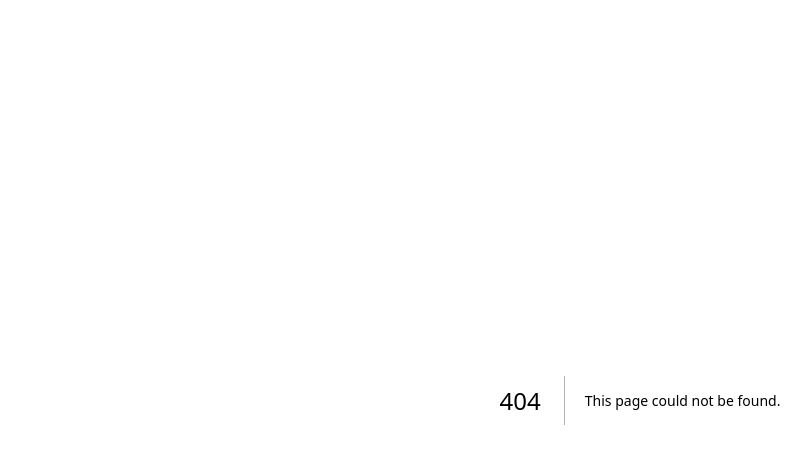
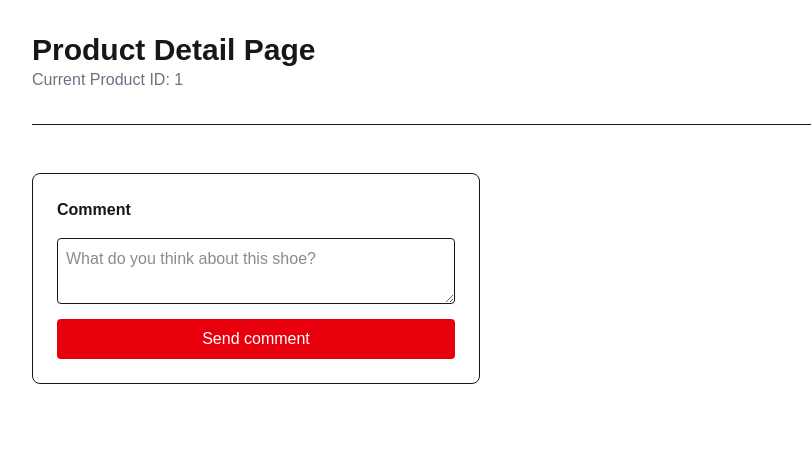
Before and after one commit to Emrhn1/nextjs-playground, a Next.js app: page /07-server-actions/product/1 in a window 1280 px wide. Before the commit this address had no page. Shown: the top 464 px of the page, without its empty margins (0-811 px from the left). Built offline with nearby package versions, Linux system fonts and the light colour scheme.

Commit message:
feat: add Server actions exampple files

```diff
--- /dev/null
+++ b/app/07-server-actions/product/[id]/page.tsx
@@ -0,0 +1,20 @@
+import CommentLine from "@/components/CommentLine";
+
+export default async function ProductPage({
+                                              params,
+                                          }: {
+    params: Promise<{ id: string }>;
+}) {
+
+    const { id } = await params;
+
+    return (
+        <div className="p-8">
+            <h1 className="text-3xl font-bold">Product Detail Page</h1>
+            <p className="text-gray-500">Current Product ID: {id}</p>
+            <div className="mt-8 border-t pt-8">
+                <CommentLine productId={id} />
+            </div>
+        </div>
+    );W
+}
--- /dev/null
+++ b/app/07-server-actions/product/actions.ts
@@ -0,0 +1,13 @@
+"use server"
+import {revalidatePath} from "next/cache";
+
+export async function addComment(formData: FormData) {
+    const productId = formData.get("productId");
+    const comment = formData.get("comment");
+
+    console.log(`Added to the database. Product: ${productId} Comment: ${comment}`)
+
+    await new Promise(resolve => setTimeout(resolve, 1000));
+
+    revalidatePath(`products/${productId}`);
+}
--- /dev/null
+++ b/components/CommentLine.tsx
@@ -0,0 +1,34 @@
+"use client"
+import {useRef} from "react";
+import {addComment} from "@/app/07-server-actions/product/actions";
+export default function CommentLine({productId} : {productId: string}) {
+    const formRef = useRef<HTMLFormElement>(null);
+    return (
+        <div className="p-6 border rounded-lg max-w-md mt-4">
+            <h3 className="font-bold mb-4">Comment</h3>
+            <form
+                ref={formRef}
+                action={async (formData) => {
+                    await addComment(formData);
+                    formRef.current?.reset();
+                }}
+            >
+                <input type="hidden" name="productId" value={productId} />
+
+                <textarea
+                    name="comment"
+                    required
+                    placeholder="What do you think about this shoe?"
+                    className="w-full border p-2 mb-2 rounded"
+                />
+
+                <button
+                    type="submit"
+                    className="bg-red-600 text-white px-4 py-2 rounded hover:bg-red-700 w-full"
+                >
+                    Send comment
+                </button>
+            </form>
+        </div>
+    )
+}
```
